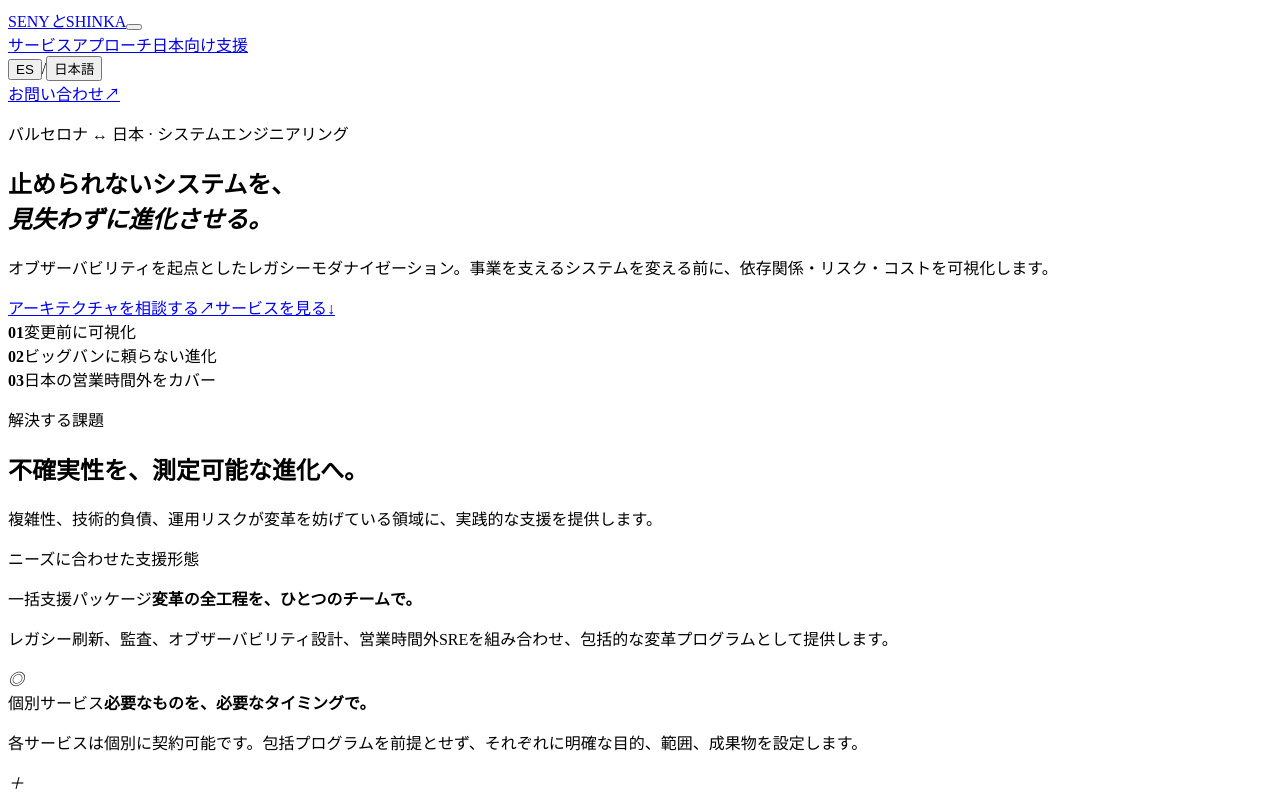
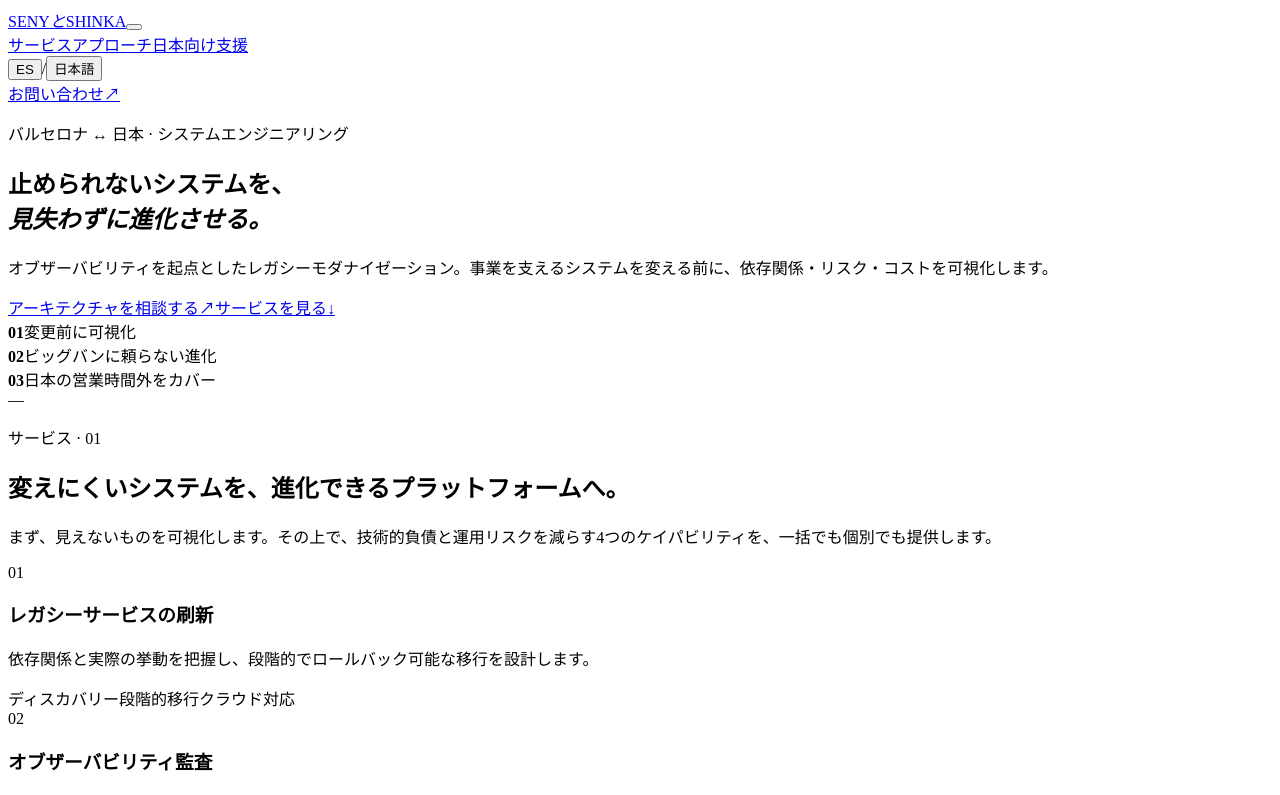
Before and after one commit to Animarc/SenyToShinka, a React (Vite) app: page / in a window 1280 px wide. Shown: the top 795 px of the page. Built offline with nearby package versions, Linux system fonts and the light colour scheme; the HTML template or start-up script is replaced by a standard one.

Commit message:
Refine services section narrative and hierarchy

```diff
--- a/src/App.tsx
+++ b/src/App.tsx
@@ -71,9 +71,20 @@ function App() {
 
         <section className="services section-pad" id="services">
           <div className="section-heading">
-            <p className="kicker">{t.servicesKicker}</p>
-            <h2>{t.servicesTitle}</h2>
-            <p>{t.servicesIntro}</p>
+            <div className="section-label"><span>—</span><p className="kicker">{t.servicesKicker}</p></div>
+            <div className="section-copy">
+              <h2>{t.servicesTitle}</h2>
+              <p>{t.servicesIntro}</p>
+            </div>
+          </div>
+          <div className="service-list">
+            {t.services.map((service) => (
+              <article className="service" key={service.number}>
+                <span className="service-number">{service.number}</span>
+                <div><h3>{service.title}</h3><p>{service.body}</p></div>
+                <div className="tags">{service.tags.map((tag) => <span key={tag}>{tag}</span>)}</div>
+              </article>
+            ))}
           </div>
           <div className="engagement">
             <p className="engagement-kicker">{t.engagementKicker}</p>
@@ -87,15 +98,6 @@ function App() {
                 </article>
               ))}
             </div>
-          </div>
-          <div className="service-list">
-            {t.services.map((service) => (
-              <article className="service" key={service.number}>
-                <span className="service-number">{service.number}</span>
-                <div><h3>{service.title}</h3><p>{service.body}</p></div>
-                <div className="tags">{service.tags.map((tag) => <span key={tag}>{tag}</span>)}</div>
-              </article>
-            ))}
           </div>
         </section>
 
--- a/src/content.ts
+++ b/src/content.ts
@@ -41,10 +41,10 @@ export const copy: Record<Language, Content> = {
     primaryCta: 'Evaluar mi arquitectura',
     secondaryCta: 'Ver servicios',
     metricLabels: ['Visibilidad antes del cambio', 'Evolución sin big bang', 'Cobertura fuera de horario JP'],
-    servicesKicker: 'Lo que resolvemos',
-    servicesTitle: 'De la incertidumbre a una evolución medible.',
-    servicesIntro: 'Entramos donde la complejidad, la deuda técnica y el riesgo operativo frenan la evolución.',
-    engagementKicker: 'Una solución a vuestra medida',
+    servicesKicker: 'Servicios · 01',
+    servicesTitle: 'Convertimos sistemas difíciles de cambiar en plataformas que pueden evolucionar.',
+    servicesIntro: 'Empezamos haciendo visible lo que hoy es incierto. A partir de ahí, reducimos deuda técnica y riesgo operativo con cuatro capacidades que funcionan juntas o de forma independiente.',
+    engagementKicker: 'Un partner. Dos formas de trabajar.',
     engagementOptions: [
       { label: 'Pack integral', title: 'Todo el recorrido, un único equipo.', body: 'Combinamos renovación legacy, auditoría, arquitectura de observabilidad y cobertura SRE en un programa completo de transformación.' },
       { label: 'Servicios independientes', title: 'Solo lo que necesitáis, cuando lo necesitáis.', body: 'Cada capacidad puede contratarse por separado, con objetivos, alcance y entregables propios, sin necesidad de asumir el programa completo.' },
@@ -83,10 +83,10 @@ export const copy: Record<Language, Content> = {
     primaryCta: 'アーキテクチャを相談する',
     secondaryCta: 'サービスを見る',
     metricLabels: ['変更前に可視化', 'ビッグバンに頼らない進化', '日本の営業時間外をカバー'],
-    servicesKicker: '解決する課題',
-    servicesTitle: '不確実性を、測定可能な進化へ。',
-    servicesIntro: '複雑性、技術的負債、運用リスクが変革を妨げている領域に、実践的な支援を提供します。',
-    engagementKicker: 'ニーズに合わせた支援形態',
+    servicesKicker: 'サービス · 01',
+    servicesTitle: '変えにくいシステムを、進化できるプラットフォームへ。',
+    servicesIntro: 'まず、見えないものを可視化します。その上で、技術的負債と運用リスクを減らす4つのケイパビリティを、一括でも個別でも提供します。',
+    engagementKicker: 'ひとつのパートナー。2つの支援形態。',
     engagementOptions: [
       { label: '一括支援パッケージ', title: '変革の全工程を、ひとつのチームで。', body: 'レガシー刷新、監査、オブザーバビリティ設計、営業時間外SREを組み合わせ、包括的な変革プログラムとして提供します。' },
       { label: '個別サービス', title: '必要なものを、必要なタイミングで。', body: '各サービスは個別に契約可能です。包括プログラムを前提とせず、それぞれに明確な目的、範囲、成果物を設定します。' },
--- a/src/styles.css
+++ b/src/styles.css
@@ -43,11 +43,15 @@ h1 em { font-family:'Playfair Display','Noto Sans JP',serif; color:var(--red); f
 .principles b { color:var(--red); font-size:11px; }
 .principles span { font-size:12px; text-transform:uppercase; letter-spacing:.08em; }
 .services { background:var(--ink); color:#f5f1e8; padding-block:130px; }
-.section-heading { display:grid; grid-template-columns:1fr 2fr 1fr; gap:5vw; align-items:start; margin-bottom:85px; }
+.section-heading { display:grid; grid-template-columns:minmax(180px,.8fr) minmax(0,2.6fr); gap:5vw; align-items:start; margin-bottom:85px; }
 .section-heading .kicker { color:#a6b4aa; }
 .section-heading h2,.method h2,.japan h2,.closing h2 { font-size:clamp(38px,5vw,72px); font-weight:500; line-height:1.05; letter-spacing:-.045em; margin:0; }
-.section-heading > p:last-child { line-height:1.7; opacity:.65; margin:5px 0 0; }
-.engagement { display:grid; grid-template-columns:1fr 3fr; gap:5vw; margin-bottom:80px; }
+.section-label { display:flex; align-items:center; gap:16px; padding-top:10px; }
+.section-label > span { color:var(--red); }
+.section-label p { margin:0; }
+.section-copy { display:grid; grid-template-columns:minmax(0,1.9fr) minmax(240px,.8fr); gap:clamp(35px,5vw,90px); align-items:end; }
+.section-copy > p { line-height:1.75; opacity:.65; margin:0 0 4px; }
+.engagement { display:grid; grid-template-columns:minmax(180px,.8fr) minmax(0,2.6fr); gap:5vw; margin-top:85px; padding-top:32px; border-top:1px solid rgba(255,255,255,.18); }
 .engagement-kicker { color:#a6b4aa; text-transform:uppercase; font-size:11px; letter-spacing:.17em; font-weight:600; margin:10px 0 0; }
 .engagement-options { display:grid; grid-template-columns:1fr 1fr; border:1px solid rgba(255,255,255,.22); }
 .engagement-options article { min-height:230px; padding:28px 30px; position:relative; display:flex; flex-direction:column; }
@@ -94,7 +98,7 @@ h1 em { font-family:'Playfair Display','Noto Sans JP',serif; color:var(--red); f
 @media (max-width: 850px) {
   .header { height:72px; position:absolute; }.menu-button { display:block; z-index:11; }.nav { display:none; position:absolute; inset:0; min-height:100vh; background:var(--paper); padding:110px 24px 40px; flex-direction:column; align-items:stretch; font-size:20px; }.nav.open { display:flex; }.language-switcher { padding:20px 0; font-size:14px; }.nav-cta { margin-top:auto; }
   .hero { padding-top:130px; min-height:auto; }.hero::before { background-position:68% center; }.hero::after { background:linear-gradient(90deg, rgba(242,239,232,.97) 0%, rgba(242,239,232,.86) 72%, rgba(242,239,232,.55) 100%), linear-gradient(0deg, rgba(242,239,232,.94) 0%, rgba(242,239,232,.22) 70%); }.hero-grid { display:none; }.hero-bottom,.section-heading,.service,.japan,.method-intro { grid-template-columns:1fr; }.hero-bottom { gap:32px; }.principles { grid-template-columns:1fr; margin-top:60px; backdrop-filter:blur(8px); background:rgba(242,239,232,.66); }.principles div { border-right:0; border-bottom:1px solid rgba(23,34,29,.18); }.principles div:last-child { border:0; }
-  .services,.method { padding-block:90px; }.section-heading { margin-bottom:55px; }.section-heading h2 { margin:15px 0; }.engagement { grid-template-columns:1fr; margin-bottom:60px; }.engagement-options { grid-template-columns:1fr; }.engagement-options article + article { border-left:0; border-top:1px solid rgba(255,255,255,.22); }.service { grid-template-columns:42px 1fr; gap:10px; }.service .tags { grid-column:2; justify-content:flex-start; }.method-intro { margin-bottom:60px; gap:15px; }.method-flow { grid-template-columns:1fr 1fr; gap:45px 15px; }.japan { padding-block:80px; }.time-visual { width:min(90vw,450px); margin:auto; }.closing { padding-block:100px; }.footer { grid-template-columns:1fr 1fr; }.footer p { grid-column:1/-1; }
+  .services,.method { padding-block:90px; }.section-heading { margin-bottom:55px; }.section-heading,.section-copy { grid-template-columns:1fr; }.section-copy { gap:25px; }.section-copy h2 { margin:0; }.section-copy > p { max-width:620px; }.engagement { grid-template-columns:1fr; margin-top:60px; }.engagement-options { grid-template-columns:1fr; }.engagement-options article + article { border-left:0; border-top:1px solid rgba(255,255,255,.22); }.service { grid-template-columns:42px 1fr; gap:10px; }.service .tags { grid-column:2; justify-content:flex-start; }.method-intro { margin-bottom:60px; gap:15px; }.method-flow { grid-template-columns:1fr 1fr; gap:45px 15px; }.japan { padding-block:80px; }.time-visual { width:min(90vw,450px); margin:auto; }.closing { padding-block:100px; }.footer { grid-template-columns:1fr 1fr; }.footer p { grid-column:1/-1; }
 }
 @media (min-width: 851px) and (max-height: 850px) {
   .hero { padding-top:120px; }
```
